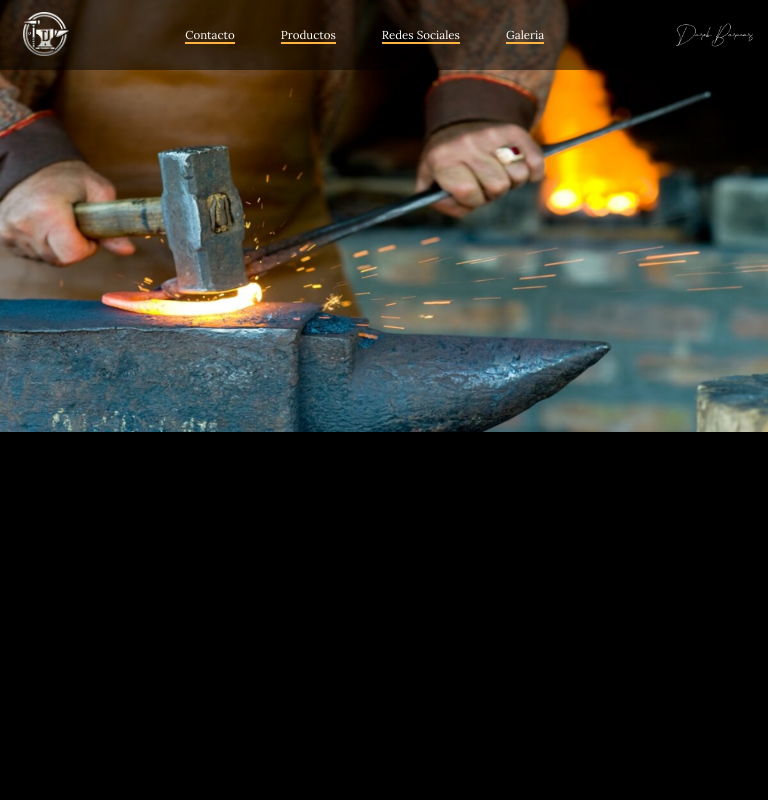
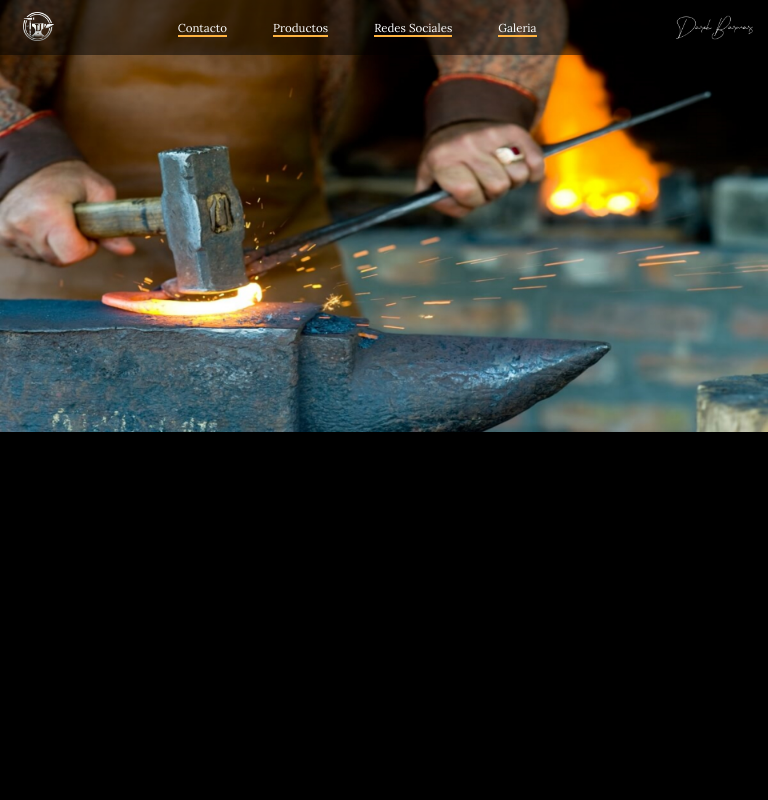
Before and after one commit to tomasiewicz8/darek_angular, an Angular app: page / in a window 768 px wide. Shown: the top 800 px of the page. Built offline with nearby package versions, Linux system fonts and the light colour scheme.

Commit message:
img new size

```diff
--- a/src/app/components/navbar/navbar.component.scss
+++ b/src/app/components/navbar/navbar.component.scss
@@ -117,7 +117,7 @@
         background: $myBlackOpacity;
 
         .logo-home {
-            width: 6%;
+            width: 4%;
             margin: 1.5vw 0vw 1.5vw 3vw;
 
             img {
```
